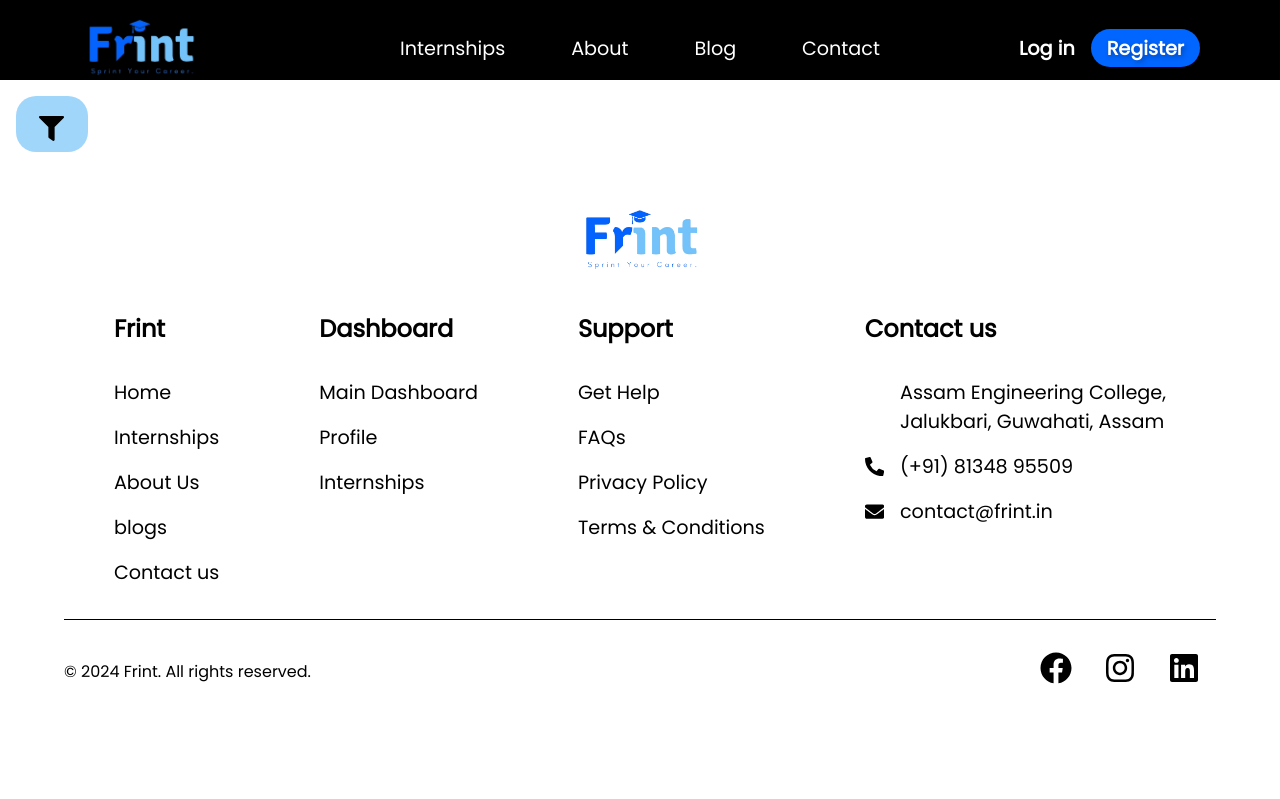
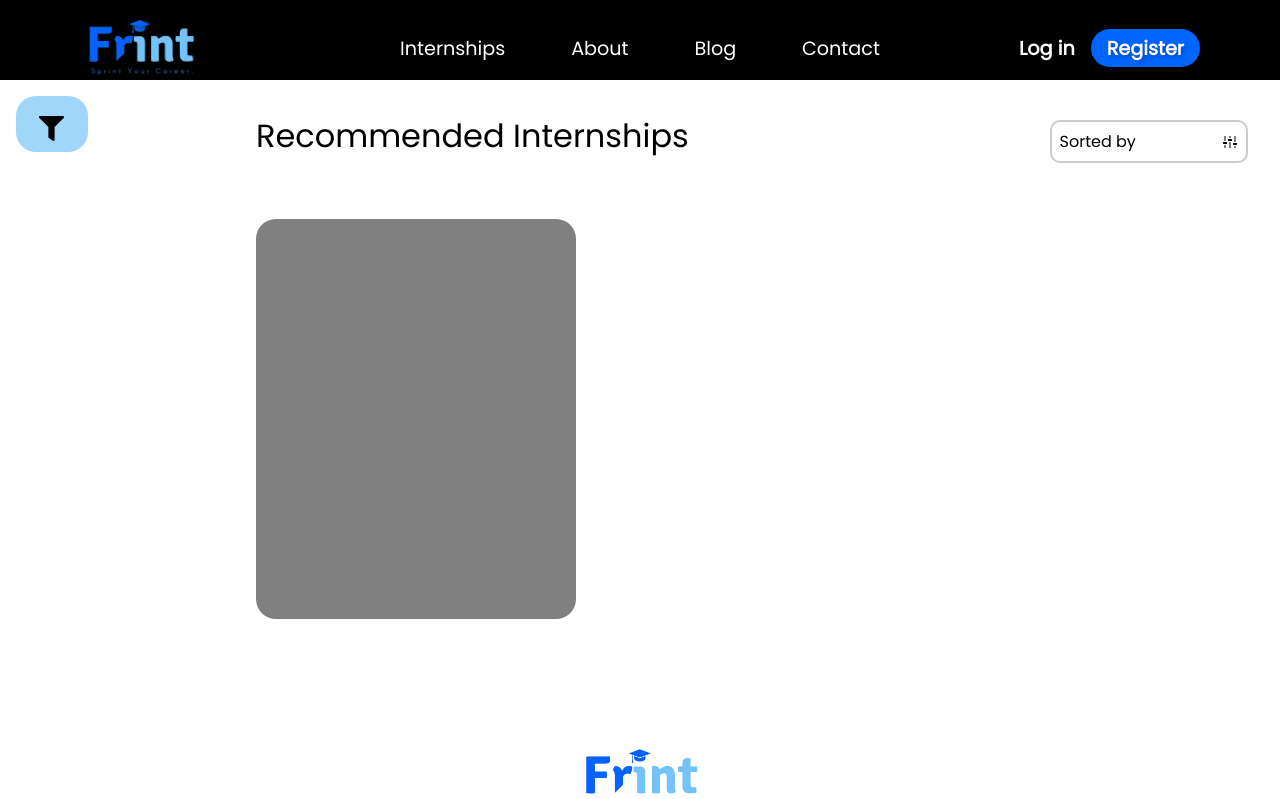
Before and after one commit to frint-in/Landing-Page, a React (Vite) app: page /internship in a window 1280 px wide. Shown: the top 799 px of the page. Built offline with nearby package versions, Linux system fonts and the light colour scheme; some icons are missing.

Commit message:
card init

```diff
--- a/src/components/internship-card/card.scss
+++ b/src/components/internship-card/card.scss
@@ -1,3 +1,7 @@
 .Card {
     display: block;
+    height: 25rem;
+    background-color: gray;
+    width: 20rem;
+    border-radius: 20px;
 }
--- a/src/pages/internship/Internship.jsx
+++ b/src/pages/internship/Internship.jsx
@@ -1,14 +1,65 @@
-import React from 'react'
-import './internship.scss'
-import Filter from '../../components/filter/Filter'
+import React, { useState } from "react";
+import "./internship.scss";
+import Filter from "../../components/filter/Filter";
+import { VscSettings } from "react-icons/vsc";
+import Card from "../../components/internship-card/Card";
+
 
 const Internship = () => {
+  const [dropdownOpen, setDropdownOpen] = useState(false);
+  const [sort, setSort] = useState();
+
+  const handleOptionClick = (option) => {
+    setCategory(option);
+    setDropdownOpen(false);
+  };
+
+  const options = [
+    "Sales Event",
+    "Tech Event",
+    "Design Event",
+    "Marketing Event",
+  ];
+
   return (
-    <div className='Internship'>
+    <div className="Internship">
       <div className="header"></div>
       <Filter />
+      <div className="headerdiv">
+        <div className="headtext">Recommended Internships</div>
+        <div className="Dropdown">
+          <div
+            className={`dropdown-header ${dropdownOpen ? "open" : ""}`}
+            onClick={() => setDropdownOpen(!dropdownOpen)}
+          >
+            {sort ? sort : "Sorted by"}
+            <div className="custom-down-icon">
+              <VscSettings />
+            </div>
+          </div>
+          {dropdownOpen && (
+            <div className="options">
+              {options.map((option) => (
+                <div
+                  key={option}
+                  className="option"
+                  onChange={() => handleOptionClick(option)}
+                  onClick={() => handleOptionClick(option)}
+                  value={sort}
+                  required
+                >
+                  {option}
+                </div>
+              ))}
+            </div>
+          )}
+        </div>
+      </div>
+      <div className="body">
+        <Card />
+      </div>
     </div>
-  )
-}
+  );
+};
 
-export default Internship
+export default Internship;
--- a/src/pages/internship/internship.scss
+++ b/src/pages/internship/internship.scss
@@ -1,3 +1,67 @@
 .Internship {
   display: block;
+  .headerdiv {
+    margin-left: 20vw;
+    margin-right: 2rem;
+    margin-top: 2rem;
+    display: flex;
+    justify-content: space-between;
+    .headtext {
+      font-size: 2rem;
+      color: black;
+    }
+    .Dropdown {
+      position: relative;
+      width: 20%;
+      margin-top: 0.5rem;
+      margin-bottom: 1.5rem;
+      background-color: #fff;
+      border-radius: 10px;
+    }
+
+    .dropdown-header {
+      cursor: pointer;
+      border-radius: 10px;
+      padding: 0.5rem;
+      font-size: 1rem;
+      border: 2px solid #ccc;
+      display: flex;
+      justify-content: space-between;
+      align-items: center;
+      line-height: 1.45;
+    }
+
+    .dropdown-header.open {
+      border-bottom: none;
+    }
+
+    .custom-down-icon {
+      display: flex;
+      align-items: center;
+    }
+
+    .options {
+      top: 100%;
+      left: 0;
+      background-color: #fff;
+      border: 2px solid #ccc;
+      border-top: none;
+      box-shadow: 0 2px 4px rgba(0, 0, 0, 0.1);
+      border-radius: 10px;
+    }
+
+    .option {
+      padding: 10px;
+      cursor: pointer;
+      transition: 0.3s;
+    }
+
+    .option:hover {
+      background-color: #f0f0f0;
+    }
+  }
+  .body {
+    margin-left: 20vw;
+    margin-top: 2rem;
+  }
 }
```
